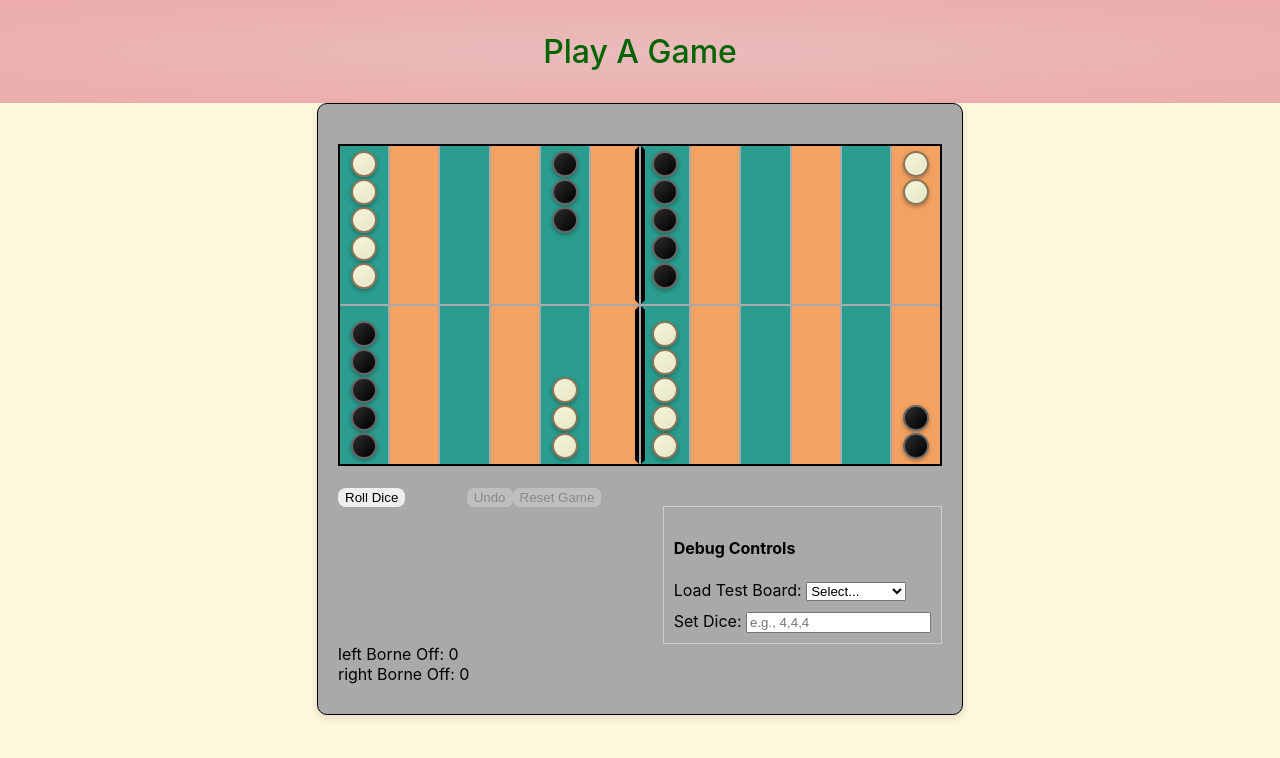
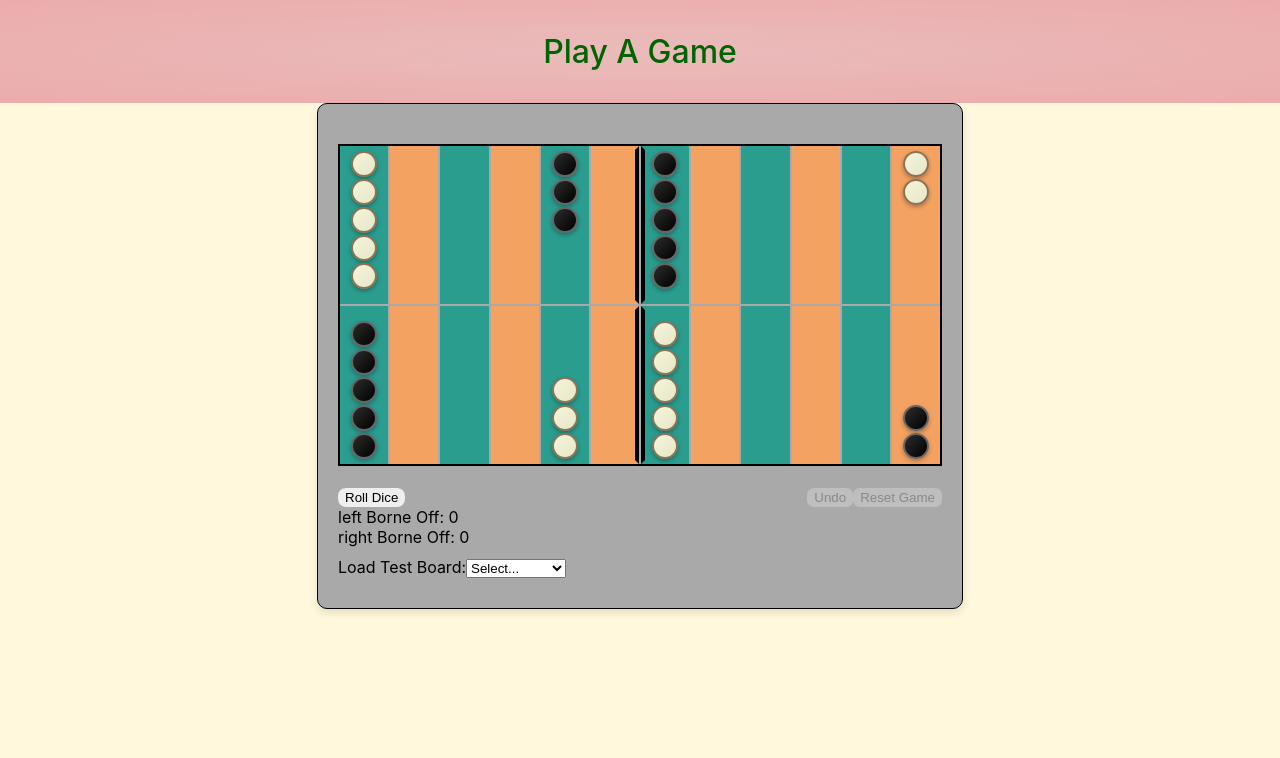
Before and after one commit to annmarie/play_a_game, a React (Vite) app: page /backgammon in a window 1280 px wide. Shown: the top 758 px of the page. Built offline with nearby package versions, Linux system fonts and the light colour scheme.

Commit message:
fixed debug box

```diff
--- a/src/Backgammon/index.jsx
+++ b/src/Backgammon/index.jsx
@@ -5,7 +5,7 @@ import {
   ROLL_DICE_BUTTON_TEXT,
   PLAYER_LEFT, PLAYER_RIGHT
 } from './globals';
-import { makeMove, rollDice, undoRoll, togglePlayerRoll, resetGame, selectSpot, loadTestBoard, setCustomDice } from './slice';
+import { makeMove, rollDice, undoRoll, togglePlayerRoll, resetGame, selectSpot, loadTestBoard } from './slice';
 import Dice from './Dice';
 import Board from './Board';
 import Checker from './Checker';
@@ -134,33 +134,6 @@ const Backgammon = () => {
             {RESET_BUTTON_TEXT}
           </button>
         </div>
-
-        {/* Debug Controls */}
-        <div className="debug-controls" style={{ marginTop: '20px', padding: '10px', border: '1px solid #ccc' }}>
-          <h4>Debug Controls</h4>
-          <div>
-            <label>Load Test Board: </label>
-            <select onChange={(e) => e.target.value && dispatch(loadTestBoard(testBoards[e.target.value]))}>
-              <option value="">Select...</option>
-              <option value="bearOffTest">Bear Off Test</option>
-              <option value="endGame">End Game</option>
-            </select>
-          </div>
-          <div style={{ marginTop: '10px' }}>
-            <label>Set Dice: </label>
-            <input
-              type="text"
-              placeholder="e.g., 4,4,4"
-              onKeyPress={(e) => {
-                if (e.key === 'Enter') {
-                  const dice = e.target.value.split(',').map(n => parseInt(n.trim())).filter(n => n >= 1 && n <= 6);
-                  if (dice.length > 0) dispatch(setCustomDice(dice));
-                  e.target.value = '';
-                }
-              }}
-            />
-          </div>
-        </div>
       </div>
 
       <div className="backgammon-borne-off">
@@ -169,6 +142,17 @@ const Backgammon = () => {
         </div>
         <div>
           {PLAYER_RIGHT} Borne Off: {state.checkersBornOff[PLAYER_RIGHT] || 0}
+        </div>
+        <div className="debug-controls">
+          <div>
+            <label>Load Test Board:
+            <select onChange={(e) => e.target.value && dispatch(loadTestBoard(testBoards[e.target.value]))}>
+              <option value="">Select...</option>
+              <option value="bearOffTest">Bear Off Test</option>
+              <option value="endGame">End Game</option>
+            </select>
+            </label>
+          </div>
         </div>
       </div>
       <div className="backgammon-bar">
--- a/src/Backgammon/layout.css
+++ b/src/Backgammon/layout.css
@@ -38,3 +38,7 @@
   cursor: not-allowed;
   outline: transparent;
 }
+
+.backgammon-game .debug-controls {
+  padding-top: 10px;
+}
```
